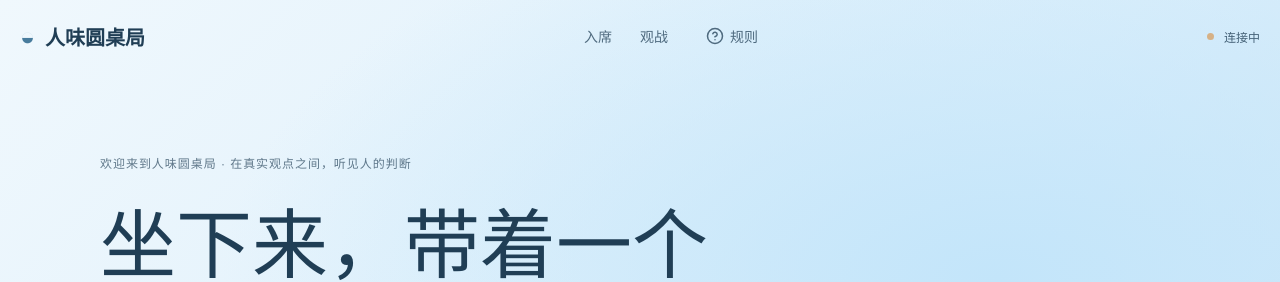
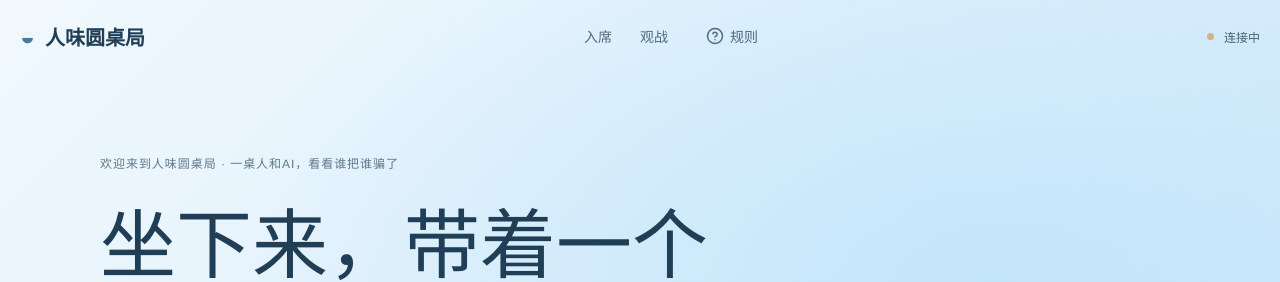
Before and after one commit to Fishman-free/Human-Touch-Roundtable, a Next.js app: page / in a window 1280 px wide. Shown: the top 282 px of the page. Built offline with nearby package versions, Linux system fonts and the light colour scheme; no server answers; a web font is replaced by a local one.

Commit message:
docs-independent-toy-positioning

```diff
--- a/src/app/layout.tsx
+++ b/src/app/layout.tsx
@@ -3,7 +3,7 @@ import "./globals.css";
 
 export const metadata: Metadata = {
   title: "人味圆桌局",
-  description: "在知乎问题里，分辨谁是人，谁在模仿人。",
+  description: "一桌人和AI混坐，还有真人故意扮演AI。三轮回答，一票揭示，看看谁把谁骗了。",
 };
 
 export default function RootLayout({ children }: Readonly<{ children: React.ReactNode }>) {
--- a/src/components/entry/entry-screen.tsx
+++ b/src/components/entry/entry-screen.tsx
@@ -38,7 +38,7 @@ export function EntryScreen({ session, theme }: { session: GameSession; theme?:
     <div className="entry-backdrop" aria-hidden="true" />
     <figure className="entry-mascot" aria-hidden="true"><img src="/avatars/1-trim.png" alt="" width="1449" height="1207" fetchPriority="high" /><figcaption>看山 · 等你入席</figcaption></figure>
     <nav className="entry-nav"><div className="entry-nav-brand"><span>◒</span><strong>人味圆桌局</strong></div><div className="entry-links"><a href="#enter">入席</a><a href="#enter" onClick={() => session.setMode("spectator")}>观战</a><button type="button" className="nav-rules-button" aria-haspopup="dialog" onClick={() => setRulesOpen(true)}><HelpCircle size={18} />规则</button></div><div className="entry-nav-status"><i className={session.connected ? "is-online" : ""} />{session.connected ? "服务在线" : "连接中"}</div></nav>
-    <section className="entry-content" id="enter"><p className="entry-eyebrow">欢迎来到人味圆桌局 · 在真实观点之间，听见人的判断</p><h1>{typed}<span className="type-cursor">▌</span></h1><p className="entry-description">一张桌，八个匿名座位。回答、质询、投票，看看观点背后是谁。</p>
+    <section className="entry-content" id="enter"><p className="entry-eyebrow">欢迎来到人味圆桌局 · 一桌人和AI，看看谁把谁骗了</p><h1>{typed}<span className="type-cursor">▌</span></h1><p className="entry-description">一张桌，八个匿名座位。回答、质询、投票，看看观点背后是谁。</p>
     <div className="entry-workspace">
       {session.matchmaking && <MatchmakingPanel controls={session.matchmaking} disabled={!session.connected || session.busy} />}
       <div className="mode-switch" aria-label="进入身份"><button className={session.mode === "player" ? "active" : ""} onClick={() => session.setMode("player")}><Users size={17} />玩家</button><button className={session.mode === "spectator" ? "active" : ""} onClick={() => session.setMode("spectator")}><Eye size={17} />观战</button></div>
--- a/src/components/room/game-screen.tsx
+++ b/src/components/room/game-screen.tsx
@@ -186,7 +186,7 @@ function RevealStage({ view, theme, session }: { view: RoomView; theme: GameThem
           <button className="secondary large" disabled={session.busy} onClick={session.leave}>回到大厅</button>
           <p>回到匹配队列，和新的对手再开一局。</p></>
         : <><button className="primary large" onClick={session.leave}><ArrowRight size={18} />回到大厅</button>
-          <p>用知乎账号登录后，这里可以直接一键重新匹配。</p></>}
+           <p>游客也可以直接匹配；知乎登录是可选的身份扩展。</p></>}
     </div>
     {theme.assets.revealArtwork && <img className="reveal-artwork" src={theme.assets.revealArtwork} alt="" />}
     <div className="identity-list">{view.seats.map(seat => { const role = result.roles.find(item => item.seatId === seat.seatId)!.role;
--- a/src/ui/presentation/game-presentation.ts
+++ b/src/ui/presentation/game-presentation.ts
@@ -2,7 +2,7 @@ import type { RoomView } from "../../contracts/public.ts";
 import { ANSWER_LIMIT } from "../../contracts/rules.ts";
 
 export const gamePresentation = {
-  brand: { name: "人味圆桌局", subtitle: "知乎问题上的匿名人机辨认局" },
+  brand: { name: "人味圆桌局", subtitle: "一桌人和AI的匿名社交推理局" },
   phase: {
     lobby: "候场", preparing: "选题", answering: "发言", debating: "辩论", voting: "投票", revealed: "揭示",
   } satisfies Record<RoomView["phase"], string>,
```
Also changed, not shown: 2 other files (tests, documents, lock files or other folders).
